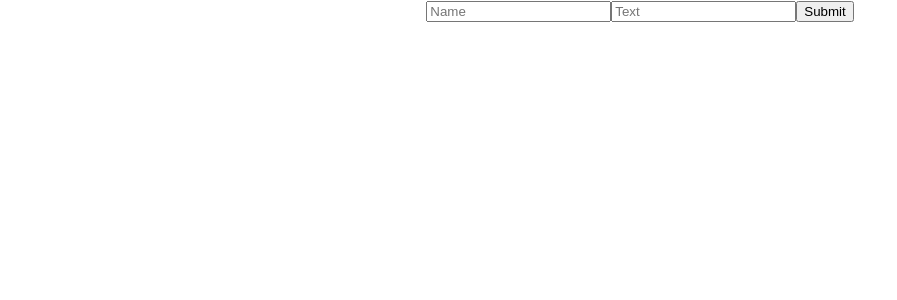
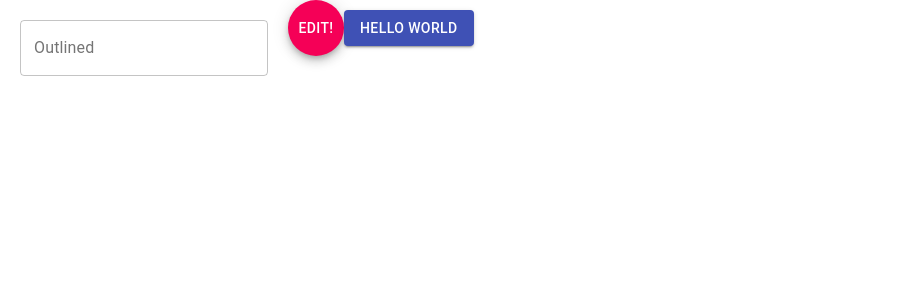
Before and after one commit to Barinulka/reactJS, a React (Create React App) app: page / in a window 1280 px wide. Shown: the top 300 px of the page, without its empty margins (0-897 px from the left). Built offline with nearby package versions, Linux system fonts and the light colour scheme.

Commit message:
7. Lesson 3

```diff
--- a/package.json
+++ b/package.json
@@ -3,6 +3,7 @@
   "version": "0.1.0",
   "private": true,
   "dependencies": {
+    "@material-ui/core": "^4.12.3",
     "@testing-library/jest-dom": "^5.14.1",
     "@testing-library/react": "^11.2.7",
     "@testing-library/user-event": "^12.8.3",
--- a/src/App.js
+++ b/src/App.js
@@ -1,24 +1,49 @@
-import logo from './logo.svg';
 import './App.css';
+import React, { useCallback, useState } from 'react';
+import { TextField, Fab, Button } from '@material-ui/core';
+import { ThemeProvider, useTheme, createMuiTheme } from "@material-ui/core/styles";
+
+const theme = createMuiTheme({
+  palette: {
+    primary: {
+      main: "#FF9800",
+    },
+    secondary: {
+      main: "#0098FF",
+    },
+  },
+ });
+
 
 function App() {
+
+  const [value, setValue] = useState('');
+
+  const handleChange = useCallback((e) => {
+    setValue(e.target.value)
+  }, []);
+
   return (
-    <div className="App">
-      <header className="App-header">
-        <img src={logo} className="App-logo" alt="logo" />
-        <p>
-          Edit <code>src/App.js</code> and save to reload.
-        </p>
-        <a
-          className="App-link"
-          href="https://reactjs.org"
-          target="_blank"
-          rel="noopener noreferrer"
-        >
-          Learn React
-        </a>
-      </header>
-    </div>
+    <>
+    <ThemeProvider theme={theme}>
+
+      <TextField
+        style={{margin: '20px'}}
+        id="outlined-basic"
+        label="Outlined"
+        variant="outlined"
+        value={value}
+        onChange={handleChange}
+      />
+    </ThemeProvider>
+      <Fab color="secondary" aria-label="edit">
+        Edit!
+      </Fab>
+
+      <Button variant="contained" color="primary">
+        Hello World
+      </Button>
+    </>
   );
 }
 
--- a/src/index.js
+++ b/src/index.js
@@ -1,7 +1,8 @@
 import React from 'react';
 import ReactDOM from 'react-dom';
 import './style/style.scss';
-import App from './components/App';
+// import App from './components/App';
+import App from './App';
 
 ReactDOM.render(
   <React.StrictMode>
```
Also changed, not shown: 1 other file (tests, documents, lock files or other folders).
